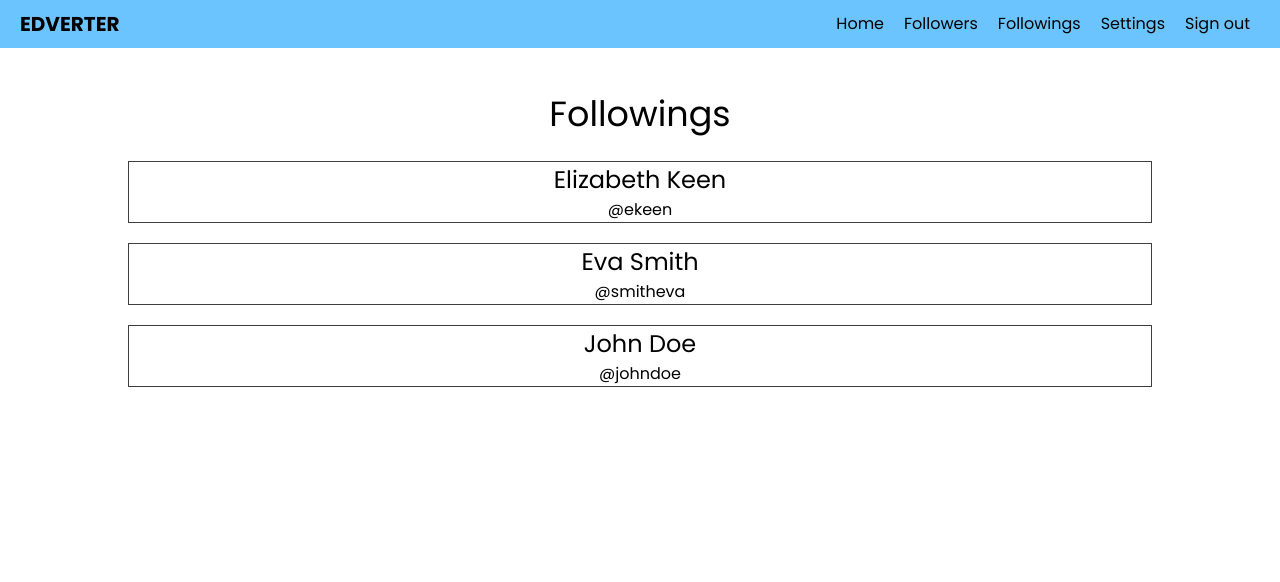
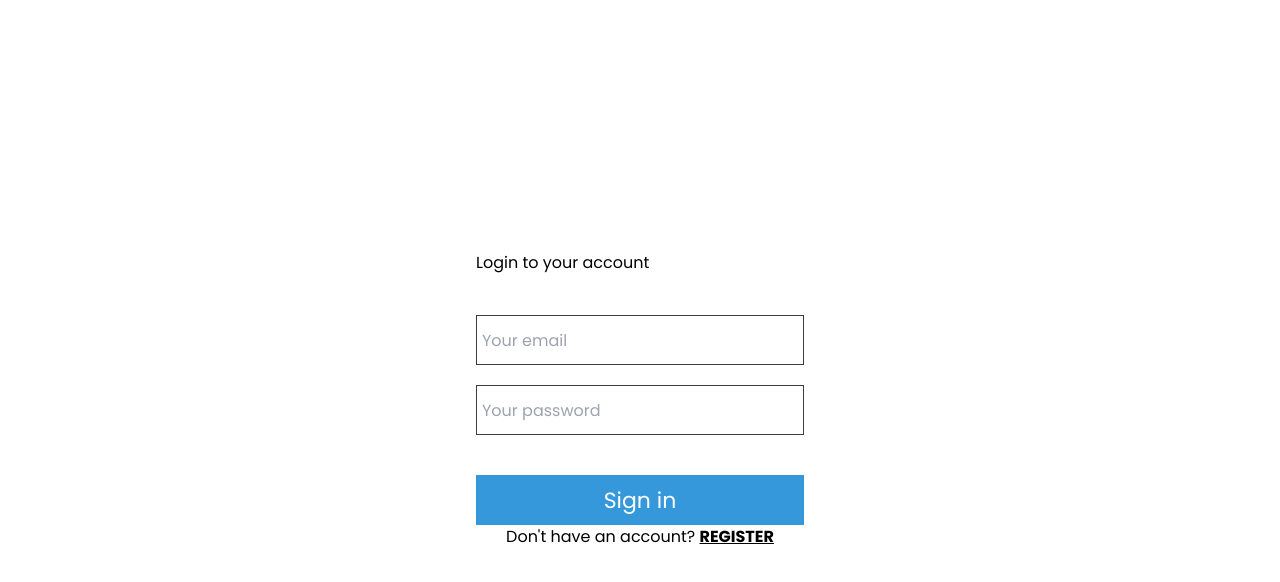
Before and after one commit to khattakdev/edversity-twitter, a React (Vite) app: page / in a window 1280 px wide. Shown: the top 582 px of the page. Built offline with nearby package versions, Linux system fonts and the light colour scheme.

Commit message:
add routes

```diff
--- a/package.json
+++ b/package.json
@@ -11,7 +11,8 @@
   },
   "dependencies": {
     "react": "^18.2.0",
-    "react-dom": "^18.2.0"
+    "react-dom": "^18.2.0",
+    "react-router-dom": "^6.21.3"
   },
   "devDependencies": {
     "@types/react": "^18.2.43",
--- a/src/App.css
+++ b/src/App.css
@@ -21,3 +21,7 @@ footer {
   margin-top: 40px;
   text-align: center;
 }
+
+input {
+  border: 1px solid #3e3e3e;
+}
--- a/src/App.jsx
+++ b/src/App.jsx
@@ -1,17 +1,24 @@
+import { Routes, Route } from "react-router-dom";
 import Home from "./pages/Home";
-// import Setting from "./pages/Setting";
-// import Followers from "./pages/Followers";
 import Auth from "./pages/Auth";
+import Followers from "./pages/Followers";
+import Followings from "./pages/Followings";
+import Setting from "./pages/Setting";
 
 import "./App.css";
-import Followings from "./pages/Followings";
 function App() {
   return (
     <>
-      {/* <Followers /> */}
-      {/* <Home /> */}
-      <Followings />
-      {/* <Auth /> */}
+      <Routes>
+        <Route path="/" element={<Auth />} />
+        <Route path=":id" element={<Home />} />
+        <Route path="/home">
+          <Route index element={<Home />} />
+          <Route path="followings" element={<Followings />} />
+          <Route path="followers" element={<Followers />} />
+        </Route>
+        <Route path="/setting" element={<Setting />} />
+      </Routes>
     </>
   );
 }
--- a/src/components/Register/index.jsx
+++ b/src/components/Register/index.jsx
@@ -75,7 +75,7 @@ function Register({ registerState }) {
       </form>
       <p>
         Already have an account,{" "}
-        <span onClick={registerState} className="login_switch">
+        <span onClick={registerState} className={classes.login_switch}>
           Login
         </span>
       </p>
--- a/src/main.jsx
+++ b/src/main.jsx
@@ -1,10 +1,13 @@
 import React from "react";
+import { BrowserRouter } from "react-router-dom";
 import ReactDOM from "react-dom/client";
 import App from "./App.jsx";
 import "./index.css";
 
 ReactDOM.createRoot(document.getElementById("root")).render(
   <React.StrictMode>
-    <App />
+    <BrowserRouter>
+      <App />
+    </BrowserRouter>
   </React.StrictMode>
 );
```
Also changed, not shown: 2 other files (tests, documents, lock files or other folders).
